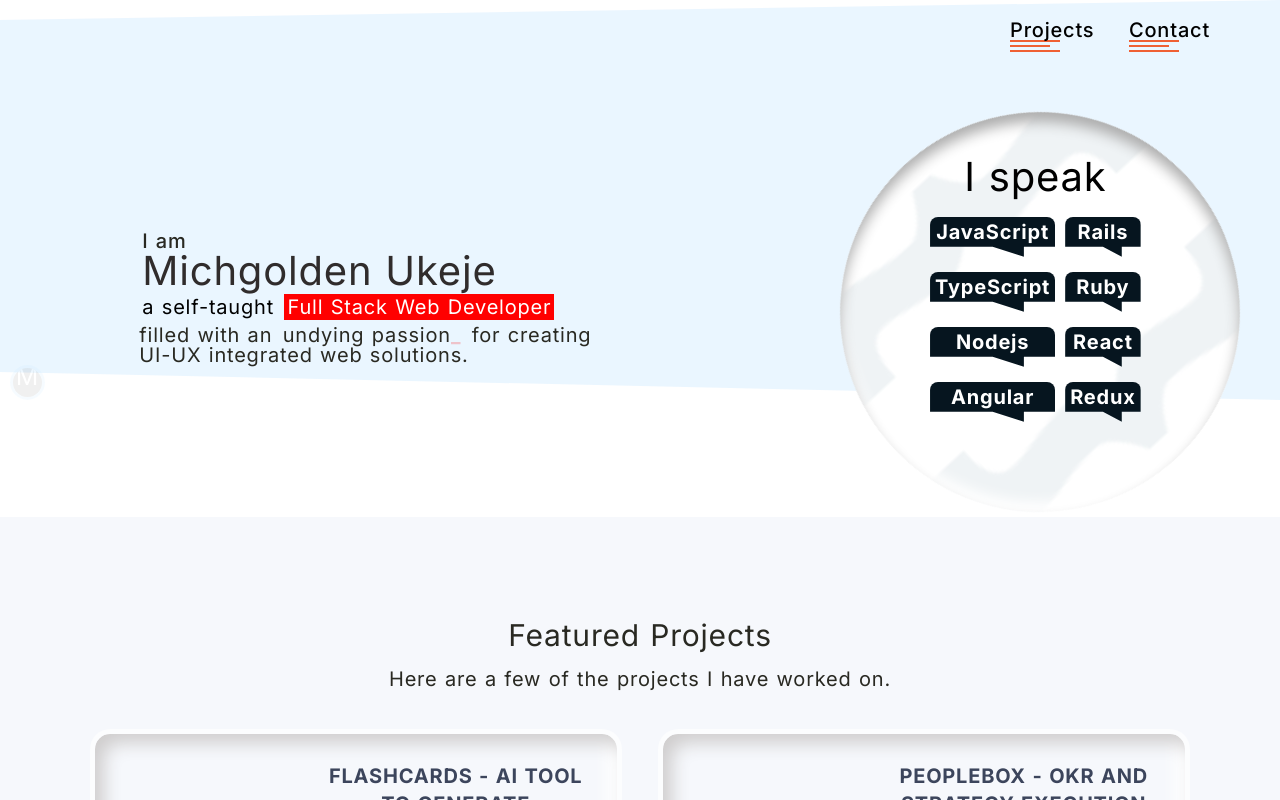
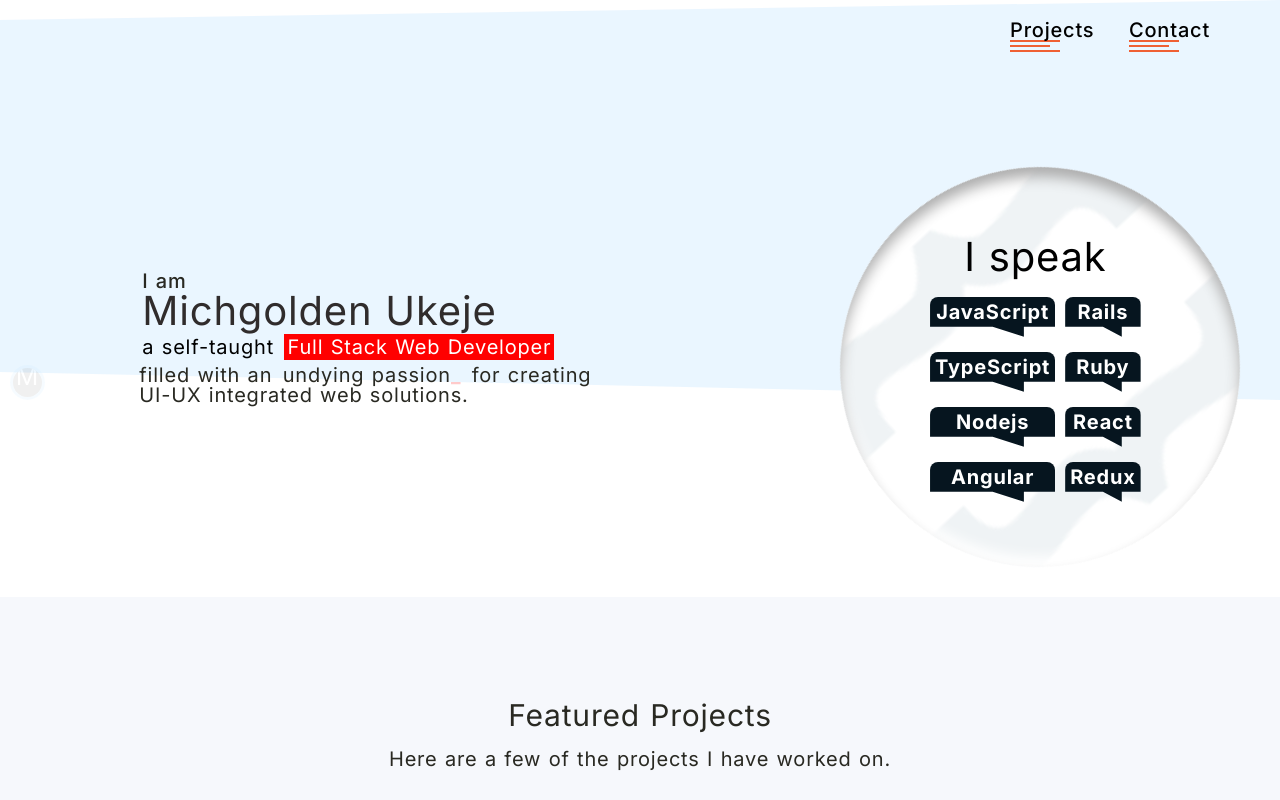
Before and after one commit to mikenath223/Portfolio, a Next.js app: page / in a window 1280 px wide. Shown: the top 800 px of the page. Built offline with nearby package versions, Linux system fonts and the light colour scheme.

Commit message:
Change feature on intro section

```diff
--- a/src/app/components/Intro.tsx
+++ b/src/app/components/Intro.tsx
@@ -12,7 +12,7 @@ const Intro = () => {
         UI-UX integrated web solutions.
       </div>
       <div
-        className={`skill before:-bottom-[75px] md:mt-0 mt-10 before:-left-[55px]
+        className={`skill before:-bottom-[75px] md:before:-bottom-[135px] md:before:hidden xl:before:block xl:before:-bottom-[50px] mt-10 md:mt-20 before:-left-[55px]
           md:before:w-[400px] md:before:h-[400px]
           before:md:-left-[90px]
         before:w-[300px] before:h-[300px]
--- a/src/app/styles/style.css
+++ b/src/app/styles/style.css
@@ -345,7 +345,6 @@ input:checked + .slider .slider-toggle {
 
 .main-container .intro .skill::before {
   content: "";
-  display: block;
   position: absolute;
   z-index: 9;
   background: var(--bg-brackets) center/contain no-repeat var(--skill-bg-color);
```
